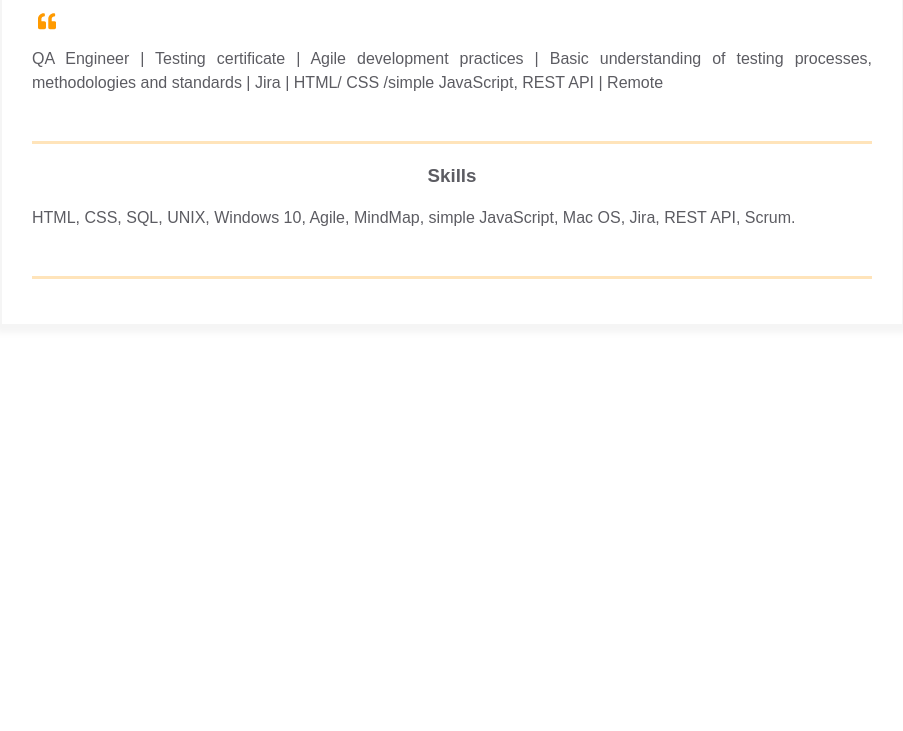
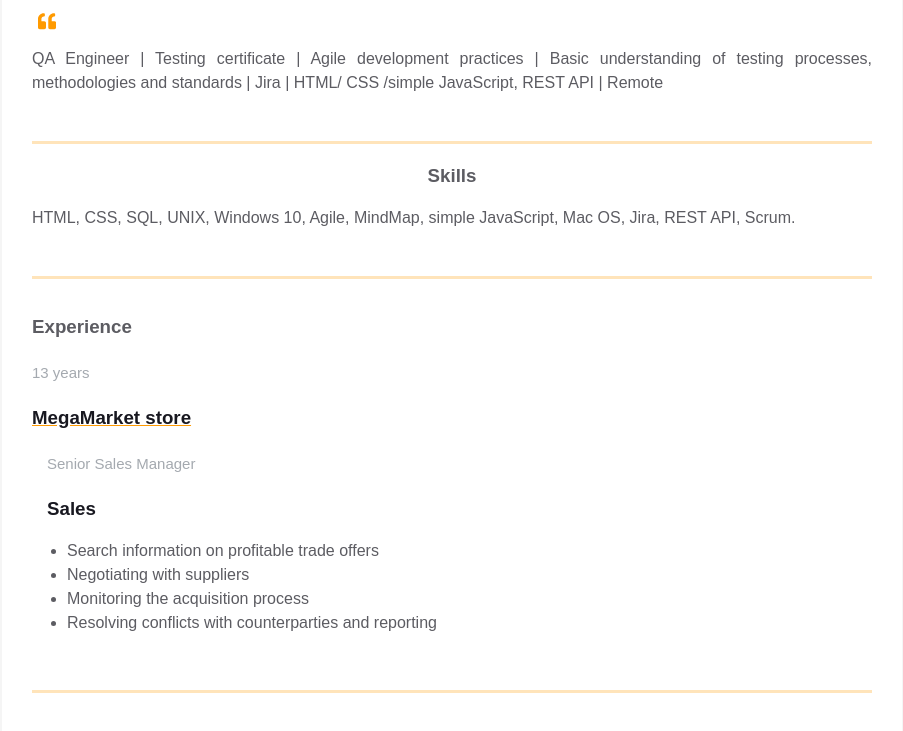
Before and after one commit to LeliaVlasenko/homepage, a plain HTML site: page index.html in a window 1280 px wide. Shown: the part 369-1100 px from the top of the page, without its empty margins (188-1091 px from the left). Before the commit the page ends 800 px from the top, so only its background shows below. Drawn offline with Linux system fonts and the light colour scheme.

Commit message:
Added experience block

```diff
--- a/index.html
+++ b/index.html
@@ -70,6 +70,35 @@
             </div>
           </div>
         </div>
+        <div class="container">
+          <div class="resume__block">
+            <div class="main-info fh">
+
+              <div class="experiences">
+                <h3 class="experiences__header">Experience</h3>
+                <div class="experiences__company">
+                  <div class="experiences__company-header">
+                    <span class="experiences__company-header-durability">13 years</span>
+                    <h3 class="experiences__company-header-name">MegaMarket store</h3>
+                  </div>
+
+                  <div class="experiences__company-project">
+                    <span class="experiences__company-project-role">Senior Sales Manager</span>
+                    <h3 class="experiences__company-project-name">Sales</h3>
+                    <ul class="experiences__company-project-responsibilities">
+                      <li>Search information on profitable trade offers</li>
+                      <li>Negotiating with suppliers</li>
+                      <li>Monitoring the acquisition process</li>
+                      <li>Resolving conflicts with counterparties and reporting</li>
+                    </ul>
+                  </div>
+                </div>
+              </div>
+
+              <div class="additional-info fv"></div>
+            </div>
+          </div>
+        </div>
       </div>
     </main>
   </body>
```
